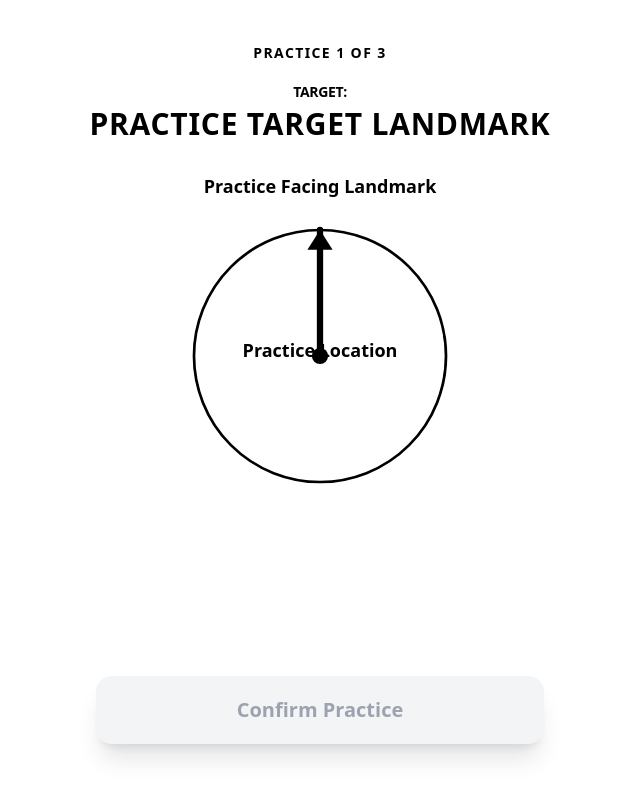
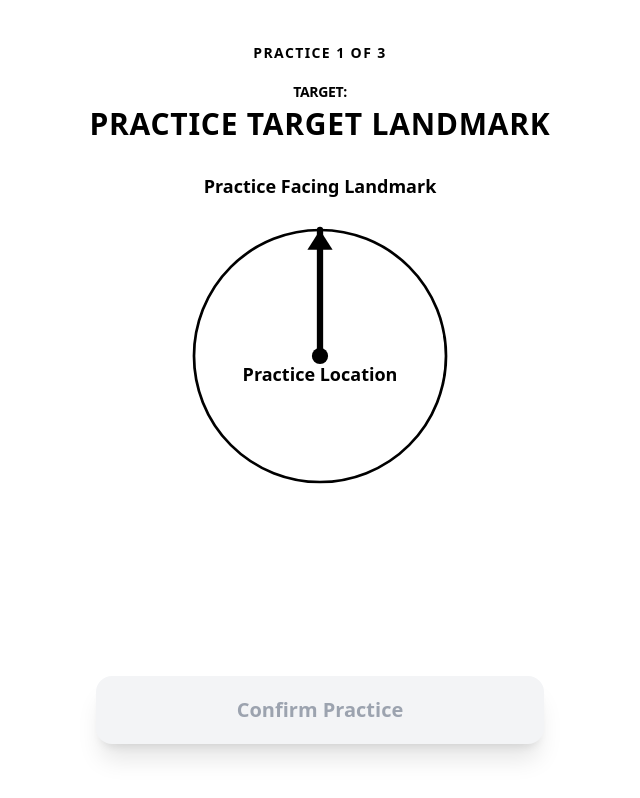
Before and after one commit to m-z5427/BackpackStudy_Campusknowledge_Pointing, a React (Vite) app: page / in a window 1280 px wide. Both pictures are taken after typing "Sample" into the empty fields and a click on the button "Start Experiment". Shown: the whole page, without its empty margins (320-960 px from the left). Built offline with nearby package versions, Linux system fonts and the light colour scheme.

Commit message:
change text

```diff
--- a/components/PointingCircle.tsx
+++ b/components/PointingCircle.tsx
@@ -139,7 +139,7 @@ const PointingCircle: React.FC<PointingCircleProps> = ({
 
         {startingLabel && (
           <div
-            className="absolute left-1/2 top-1/2 -translate-x-1/2 -translate-y-[70%] text-black text-base md:text-lg font-semibold whitespace-nowrap z-10"
+            className="absolute left-1/2 top-[55%] -translate-x-1/2 -translate-y-1/2 text-black text-base md:text-lg font-semibold whitespace-nowrap z-10"
           >
             {startingLabel}
           </div>
```
